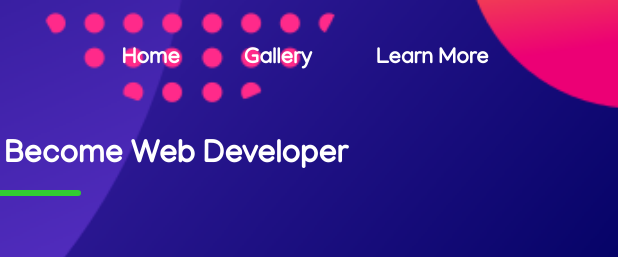
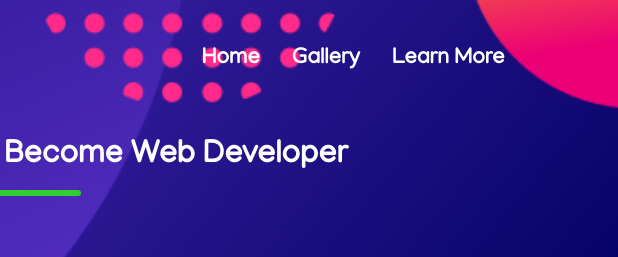
Before and after one commit to dimensiweb/dimensiweb-materi-1, a plain HTML site: page index.html in a window 1280 px wide. Shown: the top 257 px of the page, 662-1280 px from the left. Drawn offline with Linux system fonts and the light colour scheme.

Commit message:
Update style.css

```diff
--- a/css/style.css
+++ b/css/style.css
@@ -162,7 +162,7 @@ main{
     }
     nav ul li{
         list-style: none;
-        padding: 1em 2em;
+        padding: 1em 1em;
     }
     nav ul li a{
         font-size: 1.375em;
```
